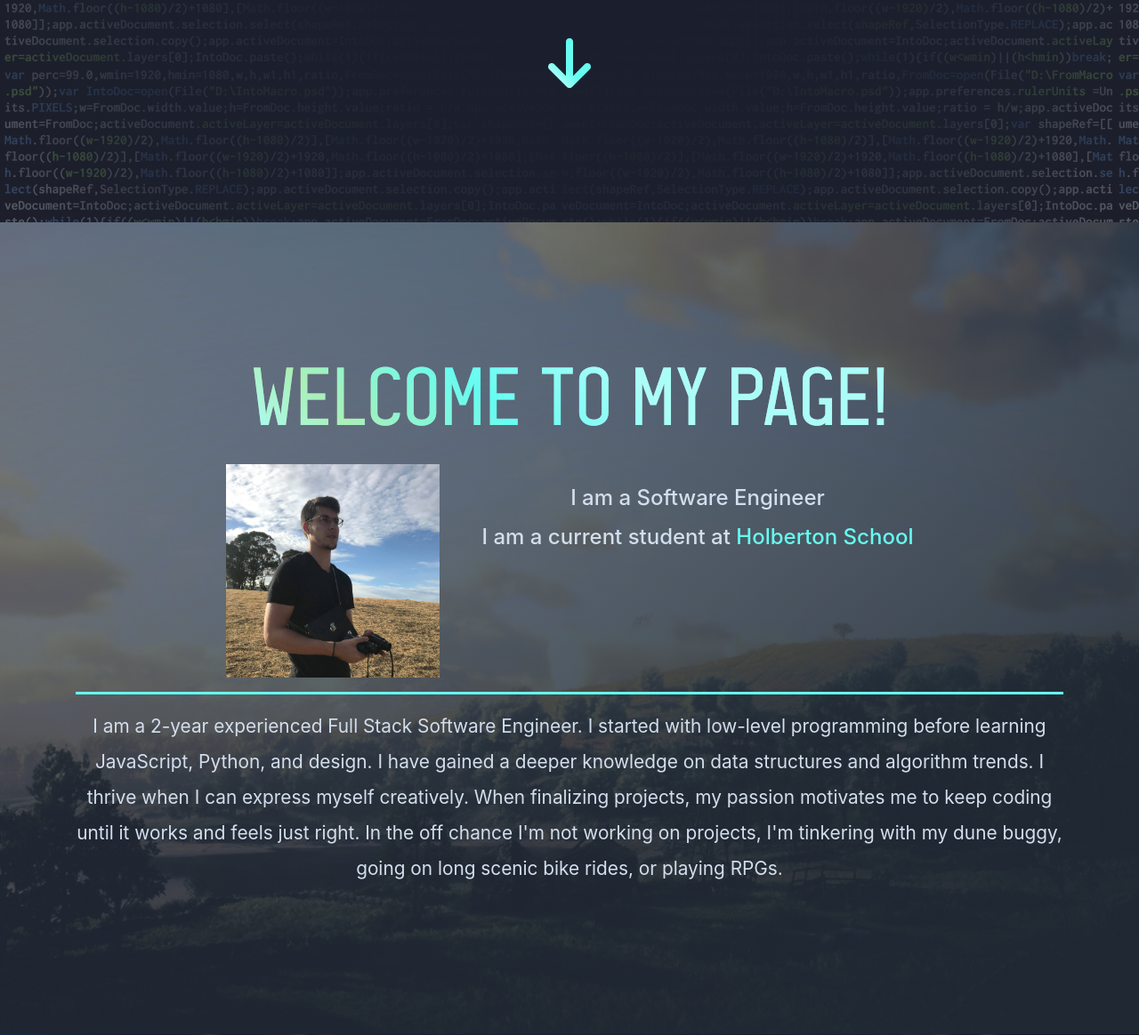
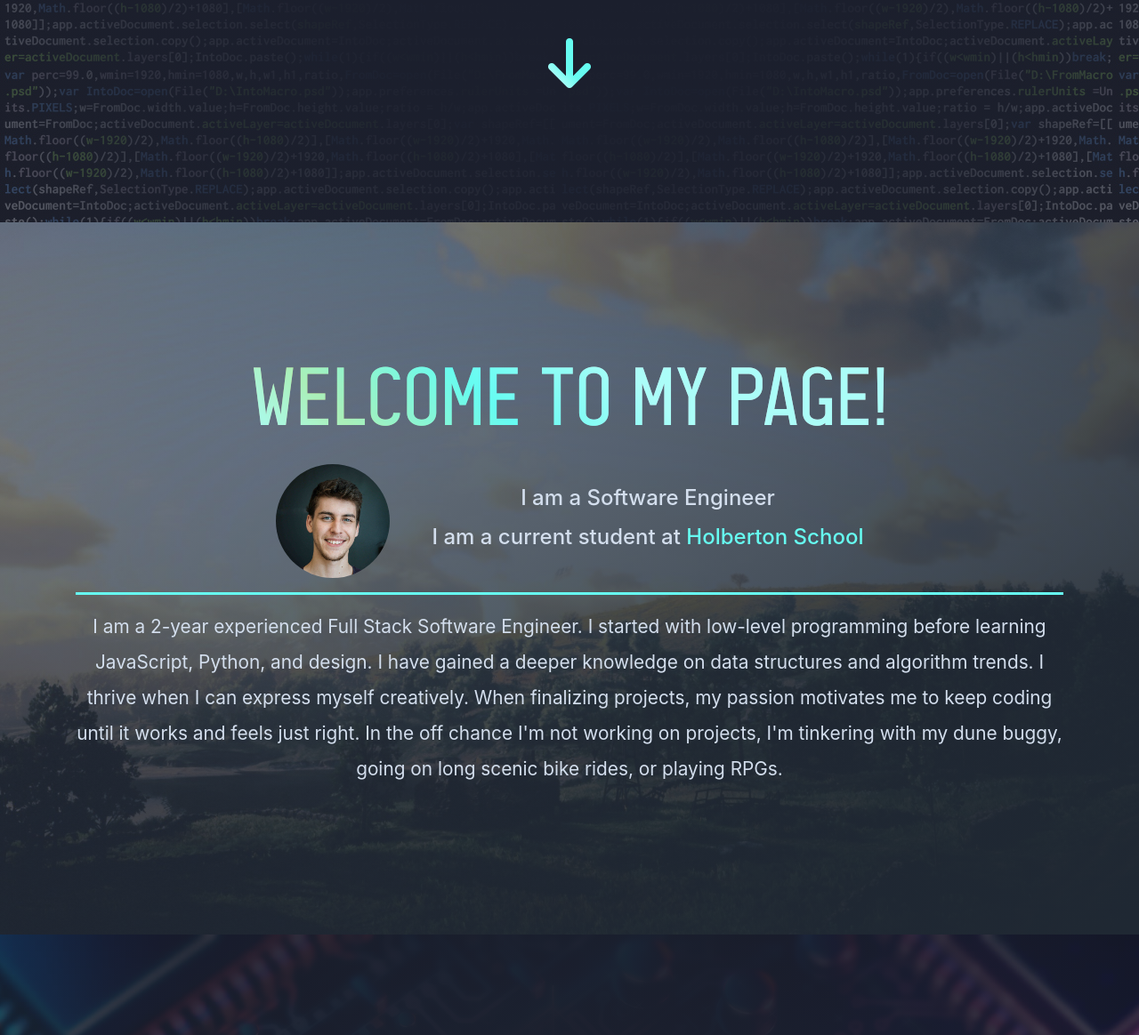
Before and after one commit to scurry222/Personal_Website, a Flask app: page / in a window 1280 px wide. Shown: the part 550-1714 px from the top of the page at 89% size. Run offline with Flask 2, Linux system fonts and the light colour scheme; some libraries are stand-ins or nearby versions; some web fonts are replaced.

```diff
--- a/static/css/styles.css
+++ b/static/css/styles.css
@@ -268,14 +268,14 @@ ul li {
 }
 
 .img {
-  width: 15rem;
-  height: 15rem;
-  background-size: 15rem;
+  width: 8rem;
+  height: 8rem;
+  background-size: 8rem auto;
   background-repeat: no-repeat;
 }
 
 #pro-pic {
-  background-image: url('/static/images/awesome_pic.jpg');
+  background-image: url('/static/images/Pro_pic_1MB.jpg');
 }
 
 @keyframes shine {
--- a/templates/index.html
+++ b/templates/index.html
@@ -66,7 +66,7 @@
         <div class="col-lg-12 col-lg-offset-2">
           <h3 class="text-3 display-2 shimmer mx-auto plat-nomor pb-2">Welcome to my page!</h3>
             <div class="d-flex flex-direction-row wrap justify-content-center align-content-center">
-              <div class="img mr-5" id="pro-pic"></div>
+              <div class="img img-responsive rounded-circle mr-5" id="pro-pic"></div>
               <div class="mt-4">
                 <h4 class="text-3 pb-2">I am a Software Engineer</h4>
                 <h4 class="text-3">I am a current student at <a href="https://www.holbertonschool.com/">Holberton School</a></h4>
```
